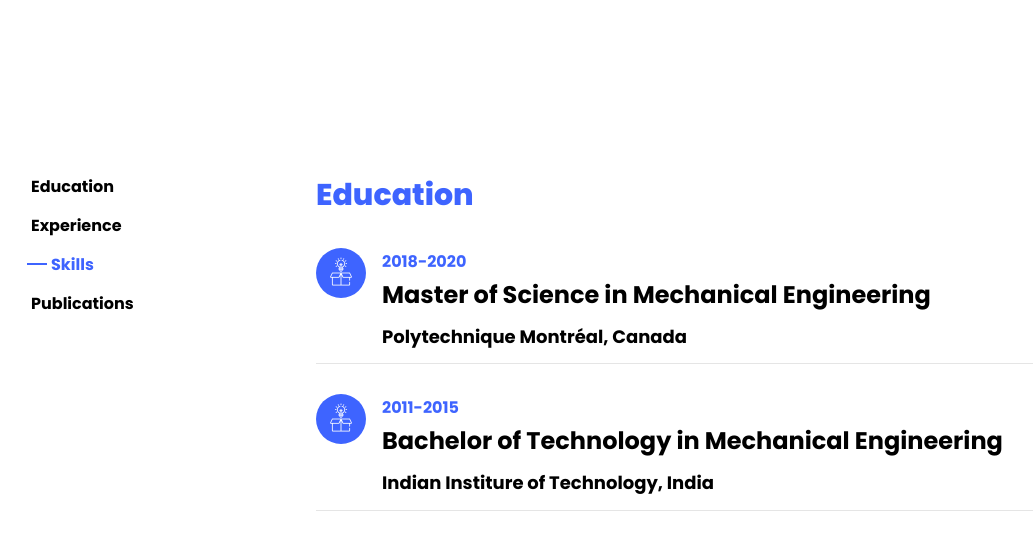
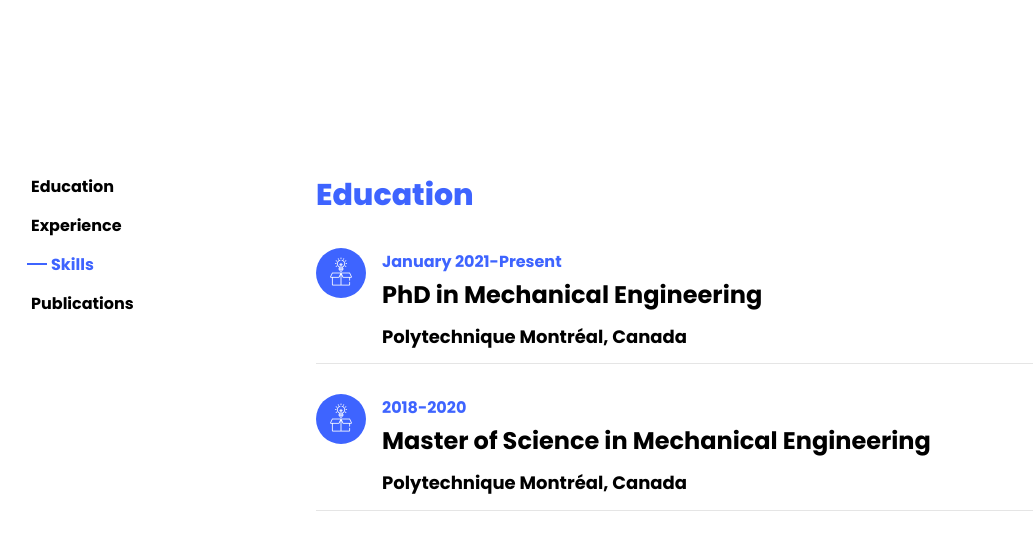
Before and after one commit to Sujaat-mali/Sujaat-mali.github.io, a plain HTML site: page index.html in a window 1280 px wide. Shown: the part 1837-2374 px from the top of the page, without its empty margins (54-1087 px from the left). Drawn offline with Linux system fonts and the light colour scheme; files whose address does not match are found by name.

Commit message:
Update index.html

```diff
--- a/index.html
+++ b/index.html
@@ -86,7 +86,7 @@
 		          <div class="col-md-12 heading-section ftco-animate">
 		          	<h1 class="big">About</h1>
 		            <h2 class="mb-4">About Me</h2>
-		            <p>I am a Master's student at Polytechnique Montréal, advised by Prof. Jean-Yves Trépanier and Prof. Ricardo Camarero. I have 5+ years of working experience on numerical simulations. I have developed a numerical solver for compressible flows using Immersed Boundary approach for moving geometries as a part of Master's thesis. The project is in collaboartion with General Electric Grid Solutions, France for developing a numerical solver for High Voltage Circuit Breaker.</p>
+		            <p>I am a PhD student at Polytechnique Montréal, advised by Prof. Jean-Yves Trépanier and Prof. Sébastien Leclaire. I have 5+ years of working experience on numerical simulations. I have developed a numerical solver for compressible flows using Immersed Boundary approach for moving geometries as a part of Master's thesis. The project is in collaboartion with General Electric Grid Solutions, France for developing a numerical solver for High Voltage Circuit Breaker.</p>
 		            <ul class="about-info mt-4 px-md-0 px-2">
 		            	<li class="d-flex"><span>Name:</span> <span>Md Sujaat Ali</span></li>
 		            	<li class="d-flex"><span>Date of birth:</span> <span>November 03, 1992</span></li>
@@ -151,6 +151,17 @@
 					<div class="col-md-9">
 					  <div id="page-1" class= "page one">
 					  	<h2 class="heading">Education</h2>
+						<div class="resume-wrap d-flex ftco-animate">
+					    	<div class="icon d-flex align-items-center justify-content-center">
+					    		<span class="flaticon-ideas"></span>
+					    	</div>
+					    	<div class="text pl-3">
+		    					<span class="date">January 2021-Present</span>
+		    					<h2>PhD in Mechanical Engineering</h2>
+		    					<span class="position">Polytechnique Montréal, Canada</span>
+		    					<!--<p>To develop a 3-D solver for icing on aircraft wings using Lattice-Boltzmann method.</p>-->
+	    					</div>
+	    				</div>
 					    <div class="resume-wrap d-flex ftco-animate">
 					    	<div class="icon d-flex align-items-center justify-content-center">
 					    		<span class="flaticon-ideas"></span>
```
